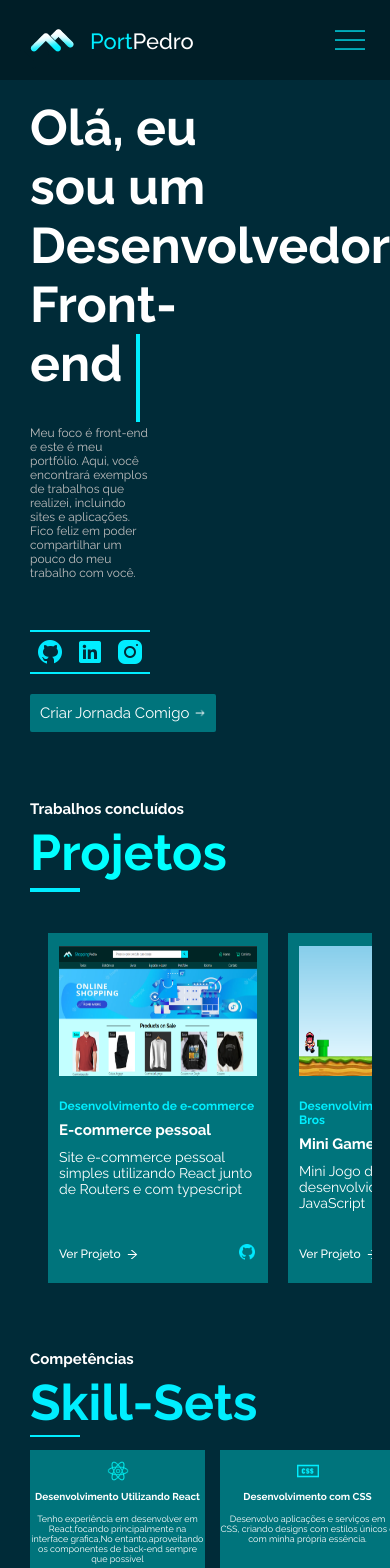
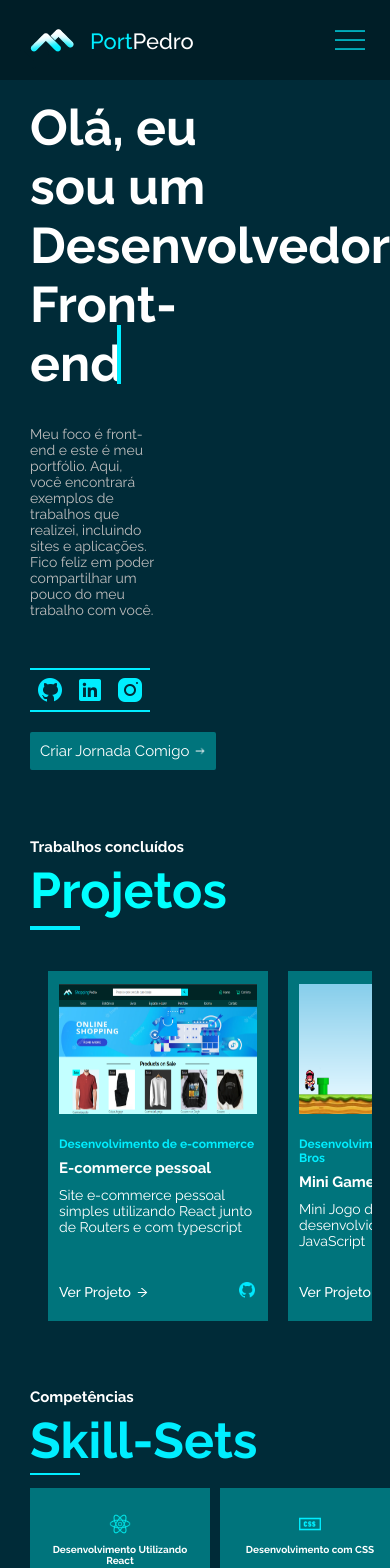
Before and after one commit to PedroPaulo-Git/MyRepository-in-React, a React (Create React App) app: page / in a window 390 px wide. Shown: the top 1568 px of the page. Built offline with nearby package versions, Linux system fonts and the light colour scheme.

Commit message:
responsive mobile

```diff
--- a/src/styles/App.module.css
+++ b/src/styles/App.module.css
@@ -38,7 +38,7 @@ main{
     }
 
     p{
-        font-size: 12px;
+        font-size: 14px;
     }
   }
   @media(max-width: 767px) {
--- a/src/styles/Home.module.css
+++ b/src/styles/Home.module.css
@@ -6,7 +6,7 @@
 
 
 .phome{
-    max-width: 39%;
+    max-width: 40%;
     color: rgb(190, 190, 190);
 }
 .h1homeall{
@@ -109,7 +109,7 @@
 
     .h1homeall::after{
         height: 30%;
-        right: 32%;
+        right: 33% ;
         animation:
     hiddenanimation 2s ,
     typing 6s steps(30),
@@ -163,10 +163,105 @@
     }
 
 }
-@media(max-width: 450px){
+@media(max-width: 730px){
     .homeall{
         display: block;
         margin-top: 25%;
     }
+    .h1homeall::after{
+        height: 20% !important;
+        right: 21% !important;
+        bottom: 3% !important;
+        animation:
+    hiddenanimation 2s ,
+    typing 6s steps(30),
+    cursor 0.6s step-end infinite alternate;
+    }
+    @keyframes typing{
+        100%{
+            right:10%;
+            width: 20%;
+
+        }
+        75%{
+            width: 100%;
+            bottom: 0;
+
+        }
+        65%{
+            left: 0;
+            width:100%;
+        }
+        50%{
+            left: 100%;
+
+
+        }
+        25%{
+
+
+
+        }
+        0%{
+        width: 120% ;
+        top: 52%;
+        left: 0;
+
+
+
+        }
+    }
 
 }
+/*@media(max-width: 900px){
+    .homeall{
+        display: block;
+        margin-top: 25%;
+    }
+    .h1homeall::after{
+        height: 40%;
+        right: 19.5%;
+        bottom: 5%;
+        animation:
+    hiddenanimation 2s ,
+    typing 6s steps(30),
+    cursor 0.6s step-end infinite alternate;
+    }
+    @keyframes typing{
+        100%{
+            left: 80%;
+            bottom: 5%;
+            width: 30%;
+
+        }
+
+        0%{
+            left: 0;
+            bottom: 5%;
+            width: 100%;
+
+        }
+    }
+    @keyframes cursor {
+        0%{
+
+        }
+        50%{
+            border-color: transparent;
+
+        }
+    }
+    @keyframes hiddenanimation {
+        100%{
+
+            width: 100%;
+            bottom: 0;
+
+        }
+        0%{
+
+
+        }
+    }
+}
+*/
--- a/src/styles/projects.module.css
+++ b/src/styles/projects.module.css
@@ -6,7 +6,6 @@
     position: relative;
 }
 
-.projectTop {}
 
 .projetsch1 {
     font-size: 50px;
@@ -52,7 +51,8 @@ h1.projetsch1:hover+.skillset_style {
 }
 
 .projectLinks {
-    cursor: pointer;
+    z-index: 2;
+
     height: 20%;
     display: flex;
     align-items: center;
@@ -152,6 +152,7 @@ h1.projetsch1:hover+.skillset_style {
 }
 
 .imgprojet1content {
+    z-index: 3;
     width: 90%;
     height: 130px;
     transition: 1s;
@@ -233,8 +234,17 @@ a.redirectproject:hover {
     }
 }
 
-@media (max-width:900px) {
+@media (max-width:1300px) {
     .projets {
         overflow-y: hidden;
+        max-width: 90%;
     }
+
 }
+@media (max-width:1000px) {
+    .projets {
+        overflow-y: hidden;
+        max-width: 90%;
+    }
+
+}
--- a/src/styles/skillsets.module.css
+++ b/src/styles/skillsets.module.css
@@ -35,7 +35,7 @@ h1.h1skill:hover + .skillset_style {
 
 
 .containerskill{
-
+padding: 5%;
 height: 225px;
 text-align: center;
 display: block;
@@ -193,9 +193,9 @@ h5{
     }
     .containerskill{
 
-        height: 175px;
-        width: 175px;
-        padding: 0;
+        height: 150px;
+        width: 150px;
+        padding: 10%;
 
 
     }
```
